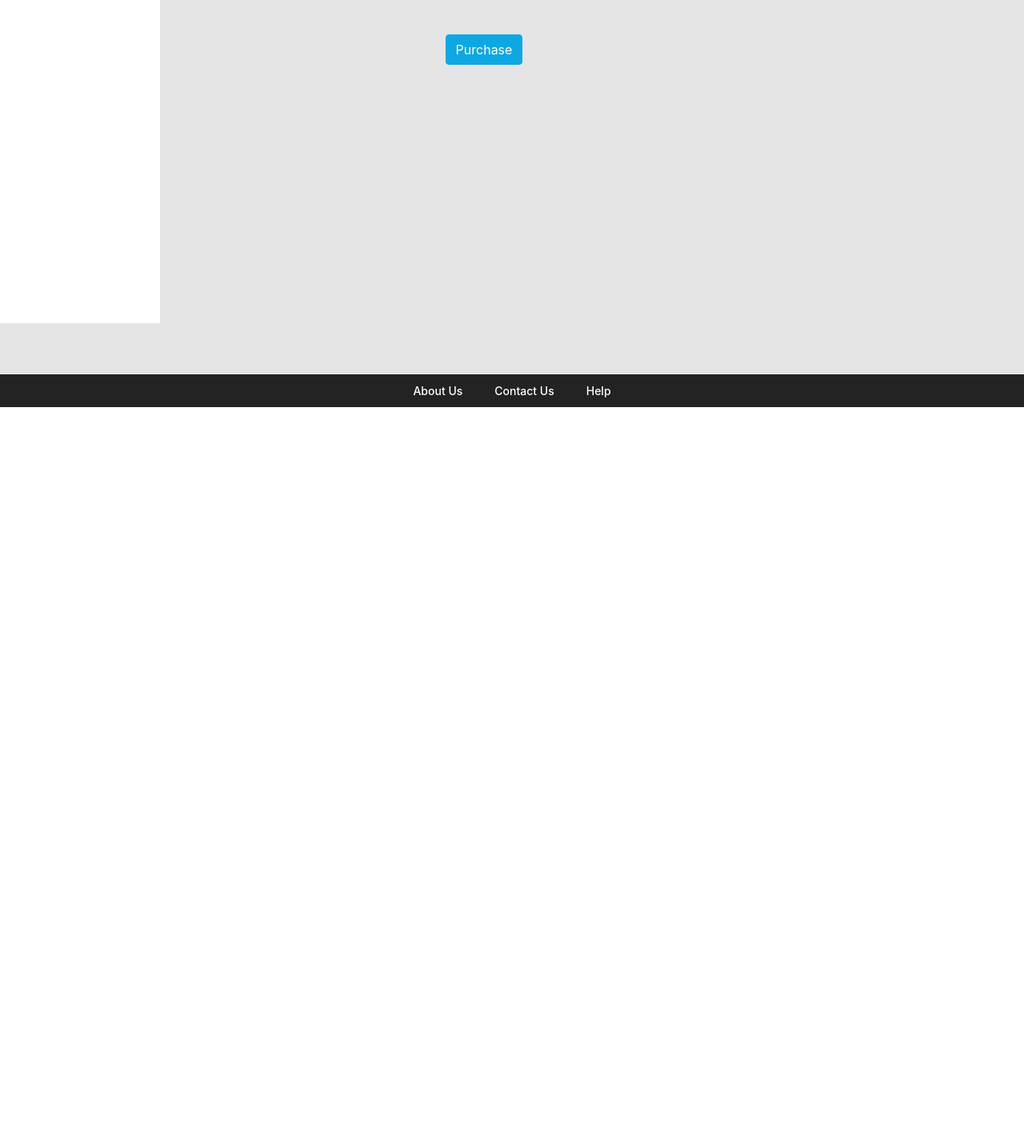
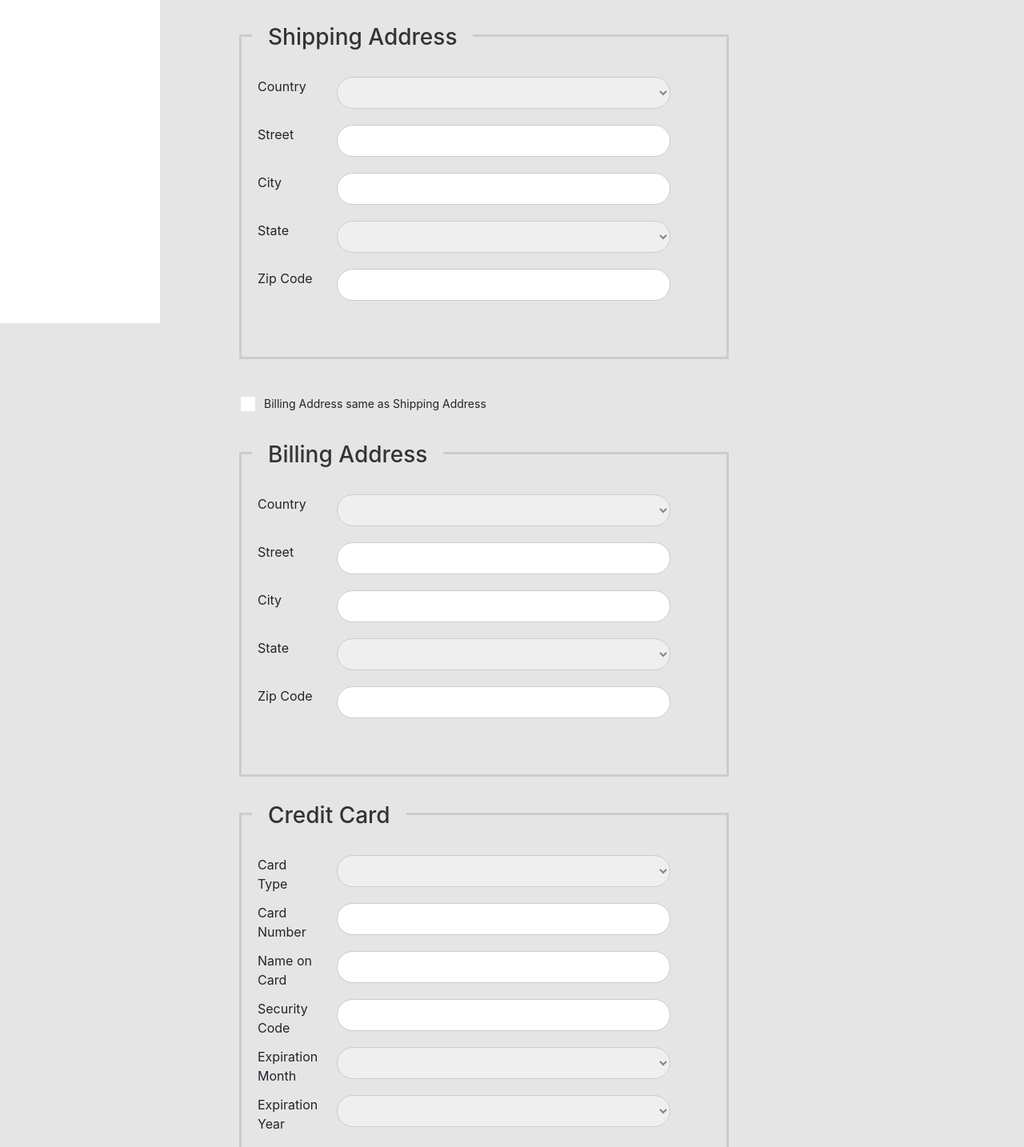
Before and after one commit to dpopkov/sprng, an Angular app in the folder fsangsb/ecomm-proj/03-frontend/angular-ecomm/: page /checkout in a window 1280 px wide. Shown: the part 396-1830 px from the top of the page at 80% size. Before the commit the page ends 921 px from the top, so only its background shows below. Built offline with nearby package versions, Linux system fonts and the light colour scheme; no server answers.

Commit message:
fsangsb: ecommproj: Checkout form layout: add addresses, credit card input and review info.

```diff
--- a/fsangsb/ecomm-proj/03-frontend/angular-ecomm/src/app/components/checkout/checkout.component.html
+++ b/fsangsb/ecomm-proj/03-frontend/angular-ecomm/src/app/components/checkout/checkout.component.html
@@ -40,6 +40,233 @@
           </div>
         </div>
 
+        <!-- shipping address form group -->
+        <div formGroupName="shippingAddress" class="form-area">
+          <h3>Shipping Address</h3>
+
+          <div class="row">
+            <div class="col-md-2">
+              <label>Country</label>
+            </div>
+            <div class="col-md-9">
+              <div class="input-space">
+                <select formControlName="country">
+                  <option>To Do</option>
+                </select>
+              </div>
+            </div>
+          </div>
+
+          <div class="row">
+            <div class="col-md-2">
+              <label>Street</label>
+            </div>
+            <div class="col-md-9">
+              <div class="input-space">
+                <input formControlName="street" type="text" />
+              </div>
+            </div>
+          </div>
+
+          <div class="row">
+            <div class="col-md-2">
+              <label>City</label>
+            </div>
+            <div class="col-md-9">
+              <div class="input-space">
+                <input formControlName="city" type="text" />
+              </div>
+            </div>
+          </div>
+
+          <div class="row">
+            <div class="col-md-2">
+              <label>State</label>
+            </div>
+            <div class="col-md-9">
+              <div class="input-space">
+                <select formControlName="state">
+                  <option>To Do</option>
+                </select>
+              </div>
+            </div>
+          </div>
+
+          <div class="row">
+            <div class="col-md-2">
+              <label>Zip Code</label>
+            </div>
+            <div class="col-md-9">
+              <div class="input-space">
+                <input formControlName="zipCode" type="text" />
+              </div>
+            </div>
+          </div>
+        </div>
+
+        <!-- Add check box to copy shipping address to billing address-->
+        <div class="input-space">
+          <label class="au-checkbox">
+            <input
+              type="checkbox"
+              (change)="copyShippingAddressToBillingAddress($event)"
+            />
+            <span class="au-checkmark"></span>Billing Address same as Shipping
+            Address
+          </label>
+        </div>
+
+        <!-- billing address form group -->
+        <div formGroupName="billingAddress" class="form-area">
+          <h3>Billing Address</h3>
+
+          <div class="row">
+            <div class="col-md-2">
+              <label>Country</label>
+            </div>
+            <div class="col-md-9">
+              <div class="input-space">
+                <select formControlName="country">
+                  <option>To Do</option>
+                </select>
+              </div>
+            </div>
+          </div>
+
+          <div class="row">
+            <div class="col-md-2">
+              <label>Street</label>
+            </div>
+            <div class="col-md-9">
+              <div class="input-space">
+                <input formControlName="street" type="text" />
+              </div>
+            </div>
+          </div>
+
+          <div class="row">
+            <div class="col-md-2">
+              <label>City</label>
+            </div>
+            <div class="col-md-9">
+              <div class="input-space">
+                <input formControlName="city" type="text" />
+              </div>
+            </div>
+          </div>
+
+          <div class="row">
+            <div class="col-md-2">
+              <label>State</label>
+            </div>
+            <div class="col-md-9">
+              <div class="input-space">
+                <select formControlName="state">
+                  <option>To Do</option>
+                </select>
+              </div>
+            </div>
+          </div>
+
+          <div class="row">
+            <div class="col-md-2">
+              <label>Zip Code</label>
+            </div>
+            <div class="col-md-9">
+              <div class="input-space">
+                <input formControlName="zipCode" type="text" />
+              </div>
+            </div>
+          </div>
+        </div>
+
+        <!-- credit card form group -->
+        <div formGroupName="creditCard" class="form-area">
+          <h3>Credit Card</h3>
+
+          <div class="row">
+            <div class="col-md-2">
+              <label>Card Type</label>
+            </div>
+            <div class="col-md-9">
+              <div class="input-space">
+                <select formControlName="cardType">
+                  <option>Visa</option>
+                  <option>Mastercard</option>
+                </select>
+              </div>
+            </div>
+          </div>
+
+          <div class="row">
+            <div class="col-md-2">
+              <label>Card Number</label>
+            </div>
+            <div class="col-md-9">
+              <div class="input-space">
+                <input formControlName="cardNumber" type="text" />
+              </div>
+            </div>
+          </div>
+
+          <div class="row">
+            <div class="col-md-2">
+              <label>Name on Card</label>
+            </div>
+            <div class="col-md-9">
+              <div class="input-space">
+                <input formControlName="nameOnCard" type="text" />
+              </div>
+            </div>
+          </div>
+
+          <div class="row">
+            <div class="col-md-2">
+              <label>Security Code</label>
+            </div>
+            <div class="col-md-9">
+              <div class="input-space">
+                <input formControlName="securityCode" type="text" />
+              </div>
+            </div>
+          </div>
+
+          <div class="row">
+            <div class="col-md-2">
+              <label>Expiration Month</label>
+            </div>
+            <div class="col-md-9">
+              <div class="input-space">
+                <select formControlName="expirationMonth">
+                  <option>To Do</option>
+                </select>
+              </div>
+            </div>
+          </div>
+
+          <div class="row">
+            <div class="col-md-2">
+              <label>Expiration Year</label>
+            </div>
+            <div class="col-md-9">
+              <div class="input-space">
+                <select formControlName="expirationYear">
+                  <option>To Do</option>
+                </select>
+              </div>
+            </div>
+          </div>
+        </div>
+
+        <!-- Order details -->
+        <div class="form-area">
+          <h3>Review Your Order</h3>
+
+          <p>Total Quantity: {{ totalQuantity }}</p>
+          <p>Shipping: FREE</p>
+          <p>Total Price: {{ totalPrice | currency: "USD" }}</p>
+        </div>
+
         <!-- submit button -->
         <div class="text-center">
           <button type="submit" class="btn btn-info">Purchase</button>
--- a/fsangsb/ecomm-proj/03-frontend/angular-ecomm/src/app/components/checkout/checkout.component.ts
+++ b/fsangsb/ecomm-proj/03-frontend/angular-ecomm/src/app/components/checkout/checkout.component.ts
@@ -10,6 +10,9 @@ export class CheckoutComponent implements OnInit {
 
   checkoutFormGroup: FormGroup;
 
+  totalPrice: number = 0;
+  totalQuantity: number = 0;
+
   constructor(private formBuilder: FormBuilder) { }
 
   ngOnInit(): void {
@@ -18,6 +21,28 @@ export class CheckoutComponent implements OnInit {
         firstName: [''],
         lastName: [''],
         email: ['']
+      }),
+      shippingAddress: this.formBuilder.group({
+        street: [''],
+        city: [''],
+        state: [''],
+        country: [''],
+        zipCode: ['']
+      }),
+      billingAddress: this.formBuilder.group({
+        street: [''],
+        city: [''],
+        state: [''],
+        country: [''],
+        zipCode: ['']
+      }),
+      creditCard: this.formBuilder.group({
+        cardType: [''],
+        nameOnCard: [''],
+        cardNumber: [''],
+        securityCode: [''],
+        expirationMonth: [''],
+        expirationYear: ['']
       })
     })
   }
@@ -27,4 +52,14 @@ export class CheckoutComponent implements OnInit {
     console.log(this.checkoutFormGroup.get('customer').value);
     console.log("The email address is " + this.checkoutFormGroup.get('customer').value.email);
   }
+
+  copyShippingAddressToBillingAddress(event) {
+    if (event.target.checked) {
+      this.checkoutFormGroup.controls.billingAddress.setValue(
+        this.checkoutFormGroup.controls.shippingAddress.value
+      );
+    } else {
+      this.checkoutFormGroup.controls.billingAddress.reset();
+    }
+  }
 }
```
Also changed, not shown: 1 other file (tests, documents, lock files or other folders).
